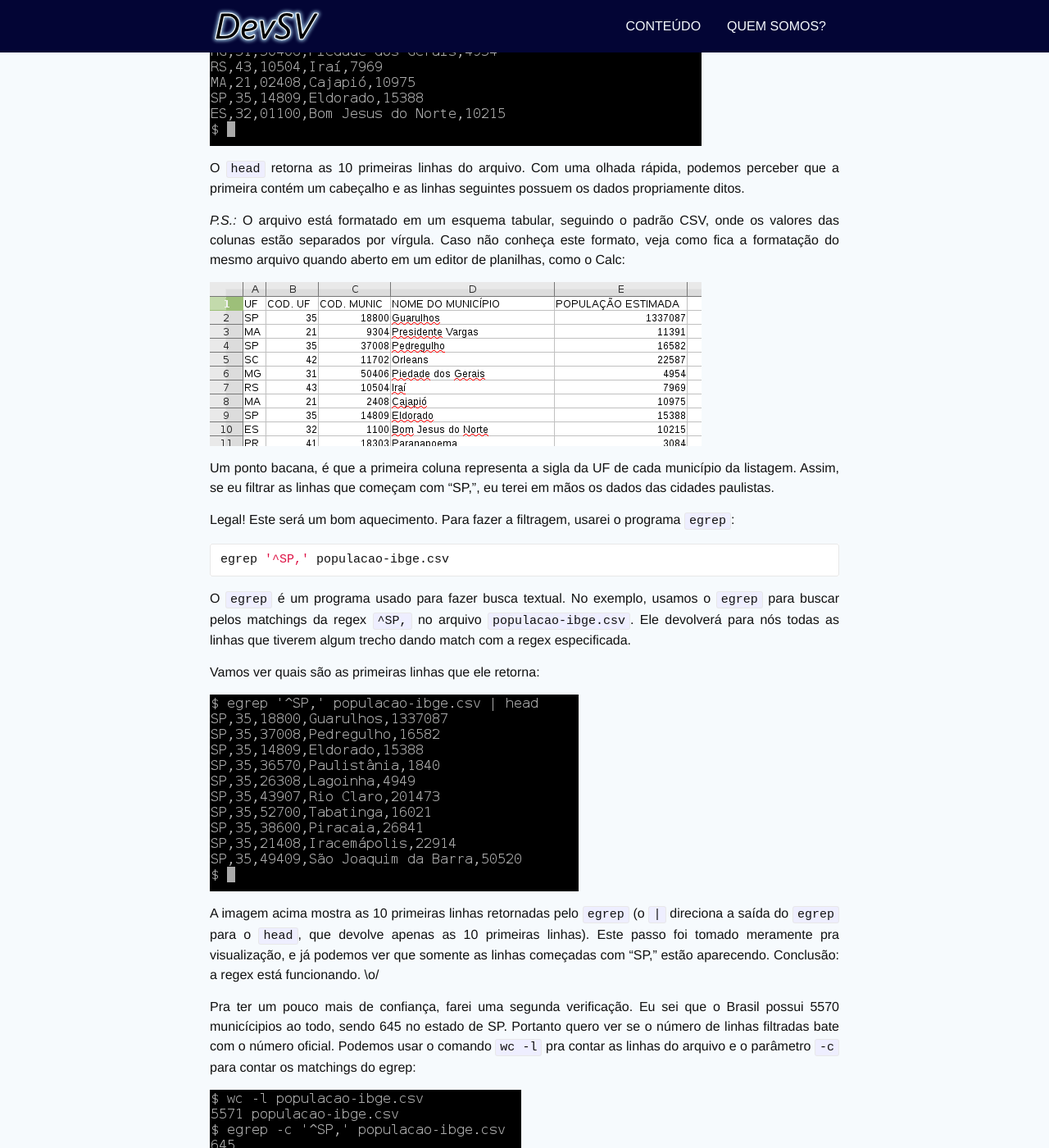
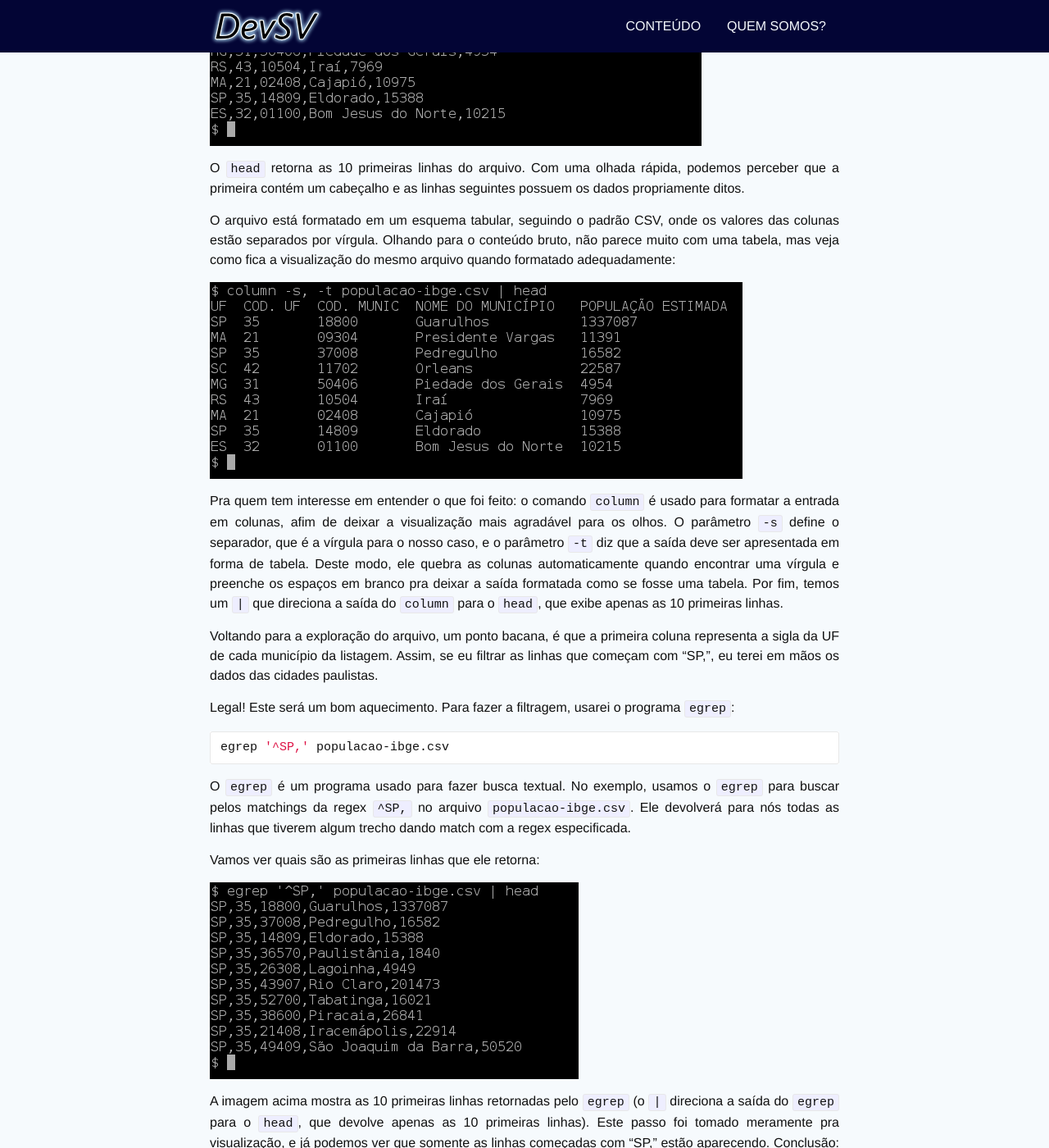
Before and after one commit to devsvbr/devsvbr.github.io, a Jekyll site: the page built from _posts/2017-05-30-expressoes-regulares-na-pratica-filtragem-de-dados.md, in a window 1280 px wide and 1400 px high, scrolled down 899 px. Shown: the whole window at 82% size. Built offline with Jekyll 4.4.1, drawn with Linux system fonts in a browser that asks for light colours; comment, search, counter and statistics services are not loaded; some of the changed text lies outside the part shown.

Commit message:
alterando imagem do calc pro column no post pratico de regex 1

```diff
--- a/_posts/2017-05-30-expressoes-regulares-na-pratica-filtragem-de-dados.md
+++ b/_posts/2017-05-30-expressoes-regulares-na-pratica-filtragem-de-dados.md
@@ -8,7 +8,7 @@ categories: regex
 ---
 Fala aí pessoas!
 
-Estou de volta pra complementar minhas postagens sobre expressões regulares. Mas desta vez, o foco não está na parte teórica. Minha ideia é compartilhar com vocês alguns problemas, onde para cada um deles, apresentarei uma sugestão de solução fazendo uso de regex. O objetivo é mostrar na prática, situações onde as expressões regulares podem ser empregadas.
+Estou de volta pra complementar minhas postagens sobre expressões regulares. Mas desta vez, o foco não está na parte teórica. Minha ideia é compartilhar com vocês alguns problemas, de modo que para cada um deles, apresentarei uma sugestão de solução fazendo uso de regex. O objetivo é mostrar na prática, situações onde as expressões regulares podem ser empregadas.
 
 Bora nessa?
 
@@ -24,15 +24,17 @@ Antes de começar, eu preciso dizer que acho muito chato manipular diretamente a
 
 Eu vou seguir utilizando ferramentas de linha de comando Linux. Pra começar, farei uma exploração rápida usando o comando `head`:
 
-![imagem mostrando o comando head no arquivo]({{ "/img/posts/2017-05-30-explorando-arquivo-head.png" | prepend: site.baseurl }})
+![imagem mostrando o arquivo lido pelo head]({{ "/img/posts/2017-05-30-explorando-arquivo-head.png" | prepend: site.baseurl }})
 
 O `head` retorna as 10 primeiras linhas do arquivo. Com uma olhada rápida, podemos perceber que a primeira contém um cabeçalho e as linhas seguintes possuem os dados propriamente ditos.
 
-_P.S.:_ O arquivo está formatado em um esquema tabular, seguindo o padrão CSV, onde os valores das colunas estão separados por vírgula. Caso não conheça este formato, veja como fica a formatação do mesmo arquivo quando aberto em um editor de planilhas, como o Calc:
+O arquivo está formatado em um esquema tabular, seguindo o padrão CSV, onde os valores das colunas estão separados por vírgula. Olhando para o conteúdo bruto, não parece muito com uma tabela, mas veja como fica a visualização do mesmo arquivo quando formatado adequadamente:
 
-![imagem mostrando o arquivo aberto no LibreOffice Calc]({{ "/img/posts/2017-05-30-explorando-arquivo-calc.png" | prepend: site.baseurl }})
+![imagem mostrando o arquivo lido pelo column]({{ "/img/posts/2017-05-30-explorando-arquivo-column.png" | prepend: site.baseurl }})
 
-Um ponto bacana, é que a primeira coluna representa a sigla da UF de cada município da listagem. Assim, se eu filtrar as linhas que começam com "SP,", eu terei em mãos os dados das cidades paulistas.
+Pra quem tem interesse em entender o que foi feito: o comando `column` é usado para formatar a entrada em colunas, afim de deixar a visualização mais agradável para os olhos. O parâmetro `-s` define o separador, que é a vírgula para o nosso caso, e o parâmetro `-t` diz que a saída deve ser apresentada em forma de tabela. Deste modo, ele quebra as colunas automaticamente quando encontrar uma vírgula e preenche os espaços em branco pra deixar a saída formatada como se fosse uma tabela. Por fim, temos um `|` que direciona a saída do `column` para o `head`, que exibe apenas as 10 primeiras linhas.
+
+Voltando para a exploração do arquivo, um ponto bacana, é que a primeira coluna representa a sigla da UF de cada município da listagem. Assim, se eu filtrar as linhas que começam com "SP,", eu terei em mãos os dados das cidades paulistas.
 
 Legal! Este será um bom aquecimento. Para fazer a filtragem, usarei o programa `egrep`:
 
@@ -75,7 +77,7 @@ egrep '^SP,([0-9]+,){2}(Santa|Santo|São) ' populacao-ibge.csv >> populacao-sp-s
 
 O comando `head -1` retorna apenas a primeira linha do arquivo `populacao-ibge.csv` (que é o cabeçalho) e o `>` direciona o retorno do `head` para um novo arquivo chamado `populacao-sp-santo.csv`. Na linha seguinte, temos o `egrep` que filtra os dados desejados, enquanto o `>>` adiciona o retorno no final do arquivo `populacao-sp-santo.csv`. Deste modo, o arquivo `populacao-sp-santo.csv` contém o cabeçalho seguido das 55 linhas filtradas pelo egrep, que é o resultado de mais um trabalho bem feito. =D
 
-Muito bom pessoas! Este foi um exemplo de problema que pode ser resolvido com uso de regex. Esta não é a única maneira, eu poderia ler o arquivo e processá-lo com alguma linguagem de programação ou até mesmo em um editor de planilhas. Mas na minha opinião, fazer em 1 ou 2 linhas de shell parece a solução mais simples. E você, gosta de alguma solução diferente da minha? Percebeu algum problema no método descrito? Deixe sua opinião nos comentários.
+Muito bom pessoas! Este foi um exemplo de problema que pode ser resolvido com uso de regex. Esta não é a única maneira, eu poderia ler o arquivo e processá-lo com alguma linguagem de programação ou até mesmo em um editor de planilhas. Mas na minha opinião, fazer em 1 ou 2 linhas de shell parece a solução mais simples, e o principal, mais divertida. E você, gosta de alguma solução diferente da minha? Percebeu algum problema no método descrito? Deixe sua opinião nos comentários.
 
 Até a próxima!
 
```
Also changed, not shown: _src/img/posts/2017-05-30-explorando-arquivo-calc.png (deleted), _src/img/posts/2017-05-30-explorando-arquivo-column.png (added), img/posts/2017-05-30-explorando-arquivo-calc.png (deleted), img/posts/2017-05-30-explorando-arquivo-column.png (added).
